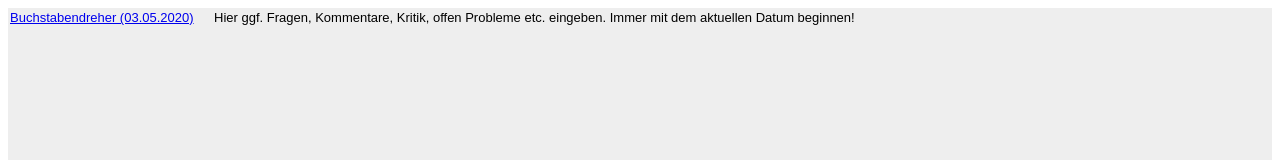
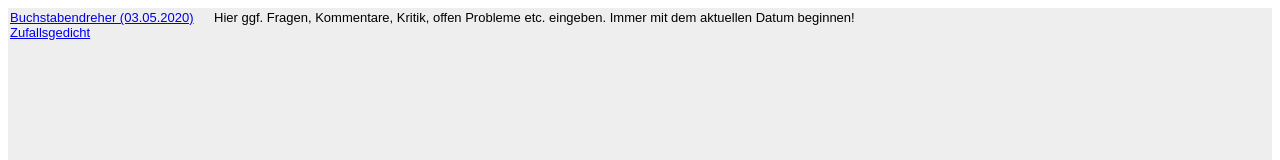
Before and after one commit to LenaGHfu/Softwaredesign20, a plain HTML site: page Steckbrief/steckbrief.htm in a window 1280 px wide. Shown: the top 160 px of the page. Drawn offline with Linux system fonts and the light colour scheme.

Commit message:
update Steckbrief

```diff
--- a/Steckbrief/steckbrief.htm
+++ b/Steckbrief/steckbrief.htm
@@ -11,6 +11,7 @@
 		<a href="link" target="_blank">Applikation.swf (01.01.2111)</a><br />
 		-->
 		<a href="https://github.com/LenaGHfu/Softwaredesign20/blob/master/Buchstabendreher/Program.cs" target="_blank">Buchstabendreher (03.05.2020)</a><br>
+		<a href="https://github.com/LenaGHfu/Softwaredesign20/blob/master/Aufgaben/Zufallsgedicht/Program.cs" target="_blank">Zufallsgedicht</a><br>
 	</td>
     <td>Hier ggf. Fragen, Kommentare, Kritik, offen Probleme etc. eingeben. Immer mit dem aktuellen Datum beginnen!</td>
   </tr>
```
